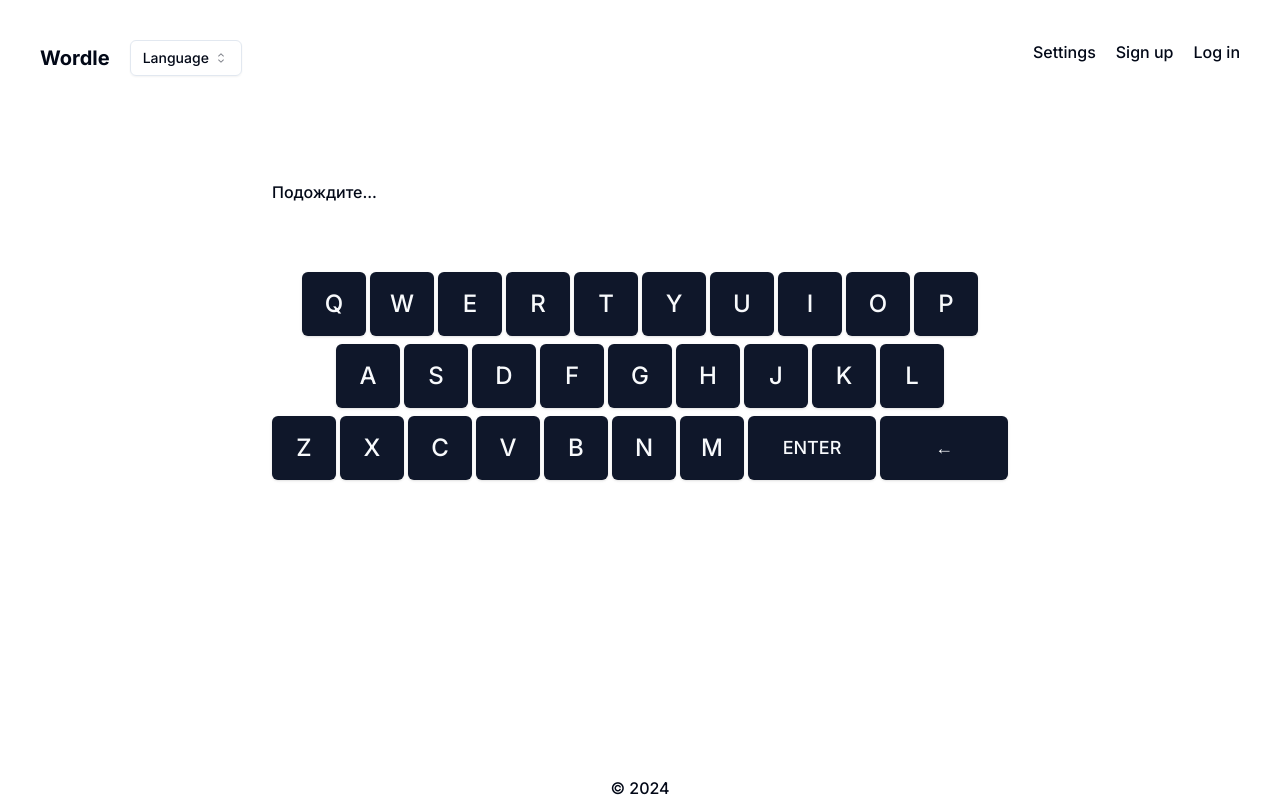
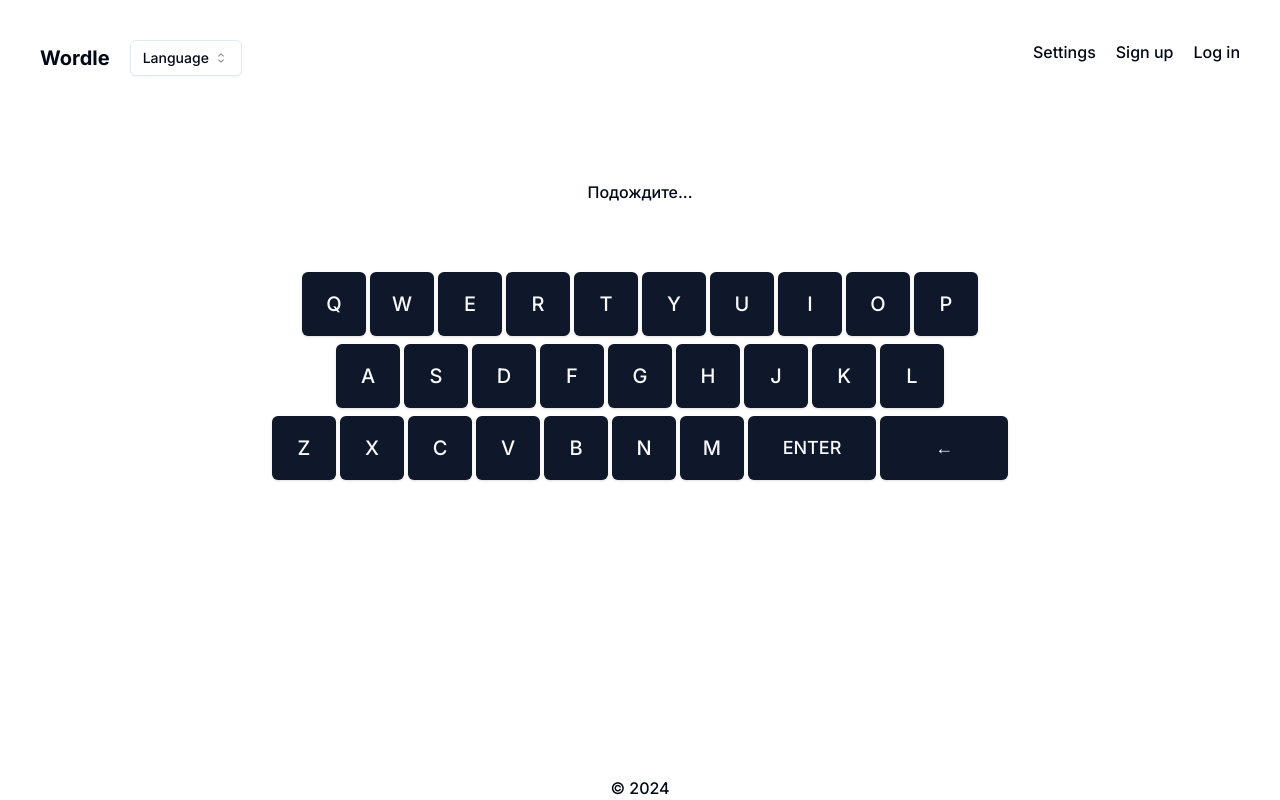
Before and after one commit to rnegic/Wordle, a Next.js app: page / in a window 1280 px wide. Built offline with nearby package versions, Linux system fonts and the light colour scheme.

Commit message:
Fixed keyboard

```diff
--- a/src/components/game/GameContainer.tsx
+++ b/src/components/game/GameContainer.tsx
@@ -28,7 +28,7 @@ export default function GameContainer() {
   console.log(language);
   return (
     <div>
-      {secretWord ? <GameBoard secretWord={secretWord} language={language} /> : <div>Подождите...</div>}
+      {secretWord ? <GameBoard secretWord={secretWord} language={language} /> : <div className='flex justify-center'>Подождите...</div>}
       <Keyboard language={language as 'english' | 'russian' | 'ossetian'} />
     </div>
   );
--- a/src/components/tools/Keyboard.tsx
+++ b/src/components/tools/Keyboard.tsx
@@ -16,14 +16,14 @@ const layouts: Layouts = {
         ['z', 'x', 'c', 'v', 'b', 'n', 'm', 'Enter', 'Backspace']
     ],
     russian: [
-        ['й', 'ц', 'у', 'к', 'е', 'н', 'г', 'ш', 'щ', 'з'],
-        ['ф', 'ы', 'в', 'а', 'п', 'р', 'о', 'л', 'д', 'ж', 'э'],
+        ['й', 'ц', 'у', 'к', 'е', 'н', 'г', 'ш', 'щ', 'з', 'х', 'ъ'],
+        ['ё', 'ф', 'ы', 'в', 'а', 'п', 'р', 'о', 'л', 'д', 'ж', 'э'],
         ['я', 'ч', 'с', 'м', 'и', 'т', 'ь', 'б', 'ю', 'Enter', 'Backspace']
     ],
     ossetian: [
-        ['й', 'ц', 'у', 'к', 'е', 'н', 'г', 'ш', 'щ', 'з'],
+        ['й', 'ц', 'у', 'к', 'е', 'н', 'г', 'ш', 'щ', 'з','х', 'ъ'],
         ['ф', 'ы', 'в', 'а', 'п', 'р', 'о', 'л', 'д', 'ж', 'æ'],
-        ['я', 'ч', 'с', 'м', 'и', 'т', 'ь', 'б', 'ю', 'ы',],
+        ['я', 'ч', 'с', 'м', 'и', 'т', 'ь', 'б', 'ю', 'э'],
         ['Backspace', 'Enter']
     ]
 };
@@ -59,7 +59,7 @@ const Keyboard = ({ language }: KeyboardProps) => {
                         <Button
                             key={key}
                             onClick={() => handleKeyClick(key)}
-                            className={`size-8 sm:size-16 text-2xl ${key === 'Enter' || key === 'Backspace' ? 'w-12 text-xs sm:w-32 sm:text-lg' : ''}`}
+                            className={`xs:w-4!important xs:text-xs size-6 text-xl sm:size-16 ${key === 'Enter' || key === 'Backspace' ? 'w-12 text-xs sm:w-32 sm:text-lg' : ''}`}
                         >
                             {key === 'Backspace' ? '←' : key.toUpperCase()}
                         </Button>
--- a/tailwind.config.ts
+++ b/tailwind.config.ts
@@ -7,9 +7,18 @@ const config = {
     './components/**/*.{ts,tsx}',
     './app/**/*.{ts,tsx}',
     './src/**/*.{ts,tsx}',
-	],
+  ],
   prefix: "",
   theme: {
+    screens: {
+      'sm': '640px',
+      'md': '768px',
+      'lg': '1024px',
+      'xl': '1280px',
+      '2xl': '1400px',
+      'xs': { 'max': '389px' }
+    },
+
     container: {
       center: true,
       padding: "2rem",
```
